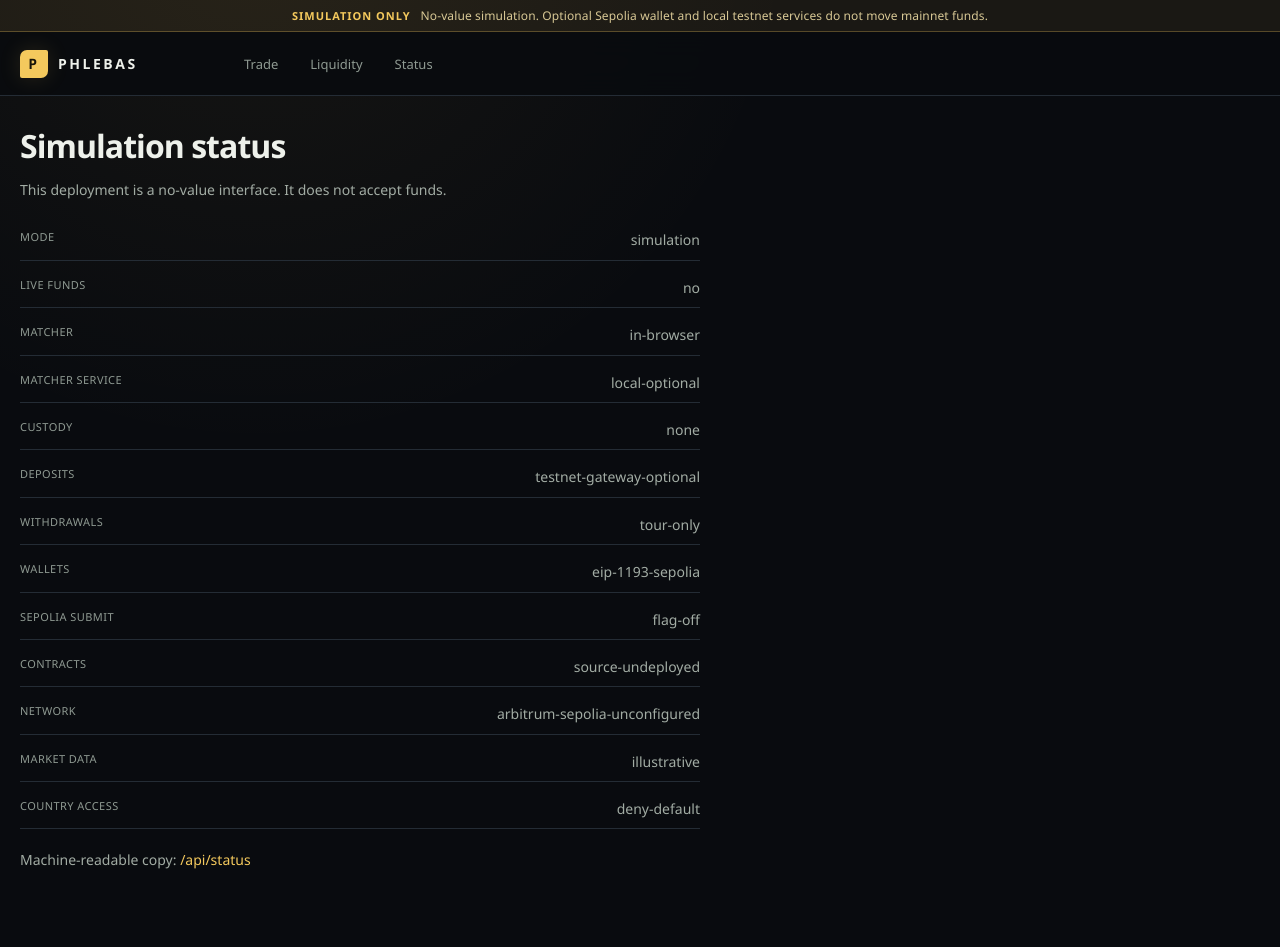
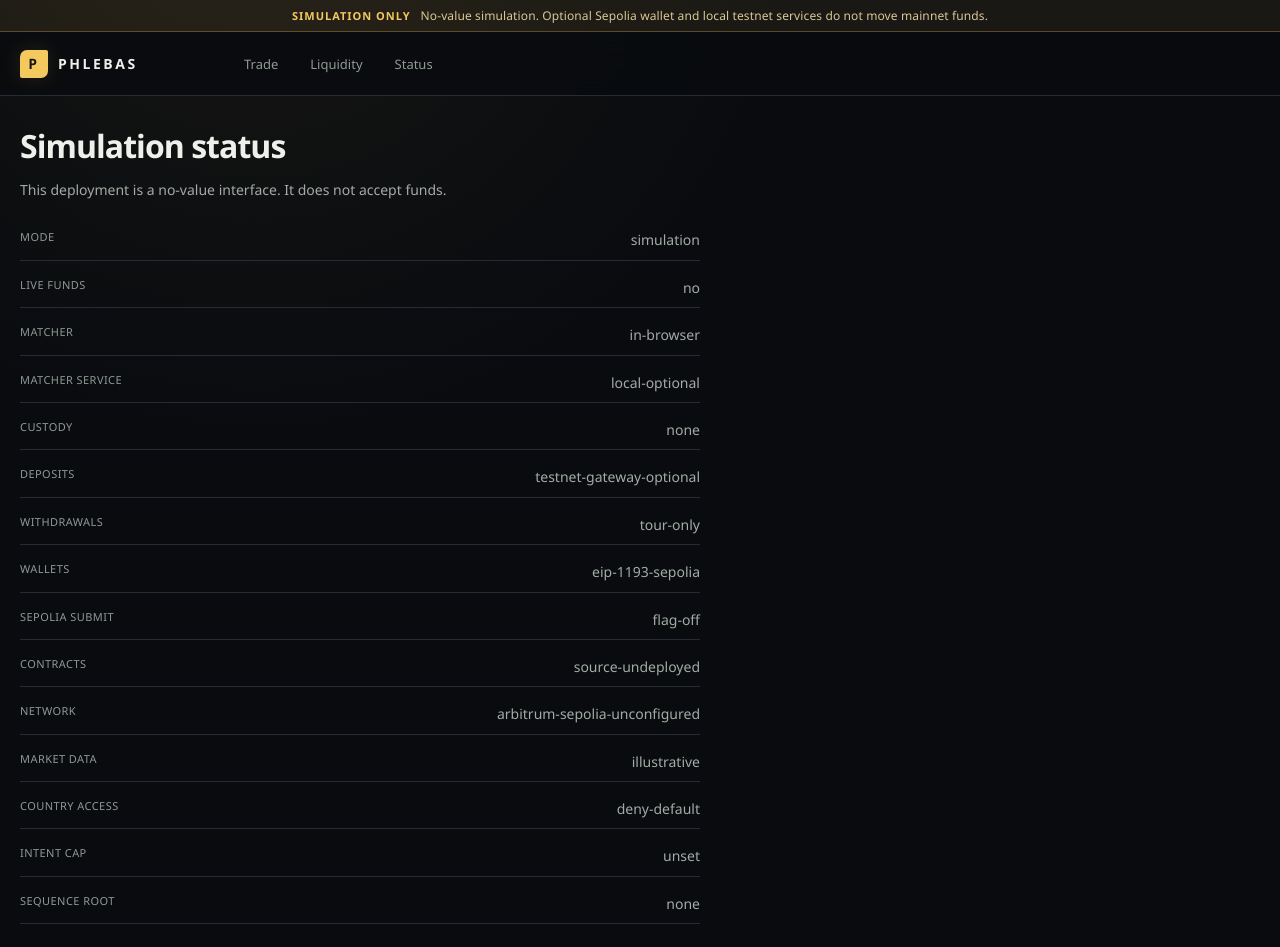
Before and after one commit to EauDoon/Phlebas, a Next.js app: page /status in a window 1280 px wide. Shown: the top 947 px of the page. Before the commit the page ends 920 px from the top, so only its background shows below. Built offline with nearby package versions, Linux system fonts and the light colour scheme.

Commit message:
feat: show unset intent cap on the public status page

```diff
--- a/src/app/status/page.tsx
+++ b/src/app/status/page.tsx
@@ -28,6 +28,8 @@ export default function StatusPage() {
         <div><dt>Network</dt><dd>{status.network}</dd></div>
         <div><dt>Market data</dt><dd>{status.marketData}</dd></div>
         <div><dt>Country access</dt><dd>{status.countryAccess}</dd></div>
+        <div><dt>Intent cap</dt><dd>{status.intentCap === null ? "unset" : status.intentCap}</dd></div>
+        <div><dt>Sequence root</dt><dd>{status.sequenceRoot === null ? "none" : status.sequenceRoot}</dd></div>
       </dl>
       <p>
         Machine-readable copy: <a href="/api/status">/api/status</a>
```
Also changed, not shown: 1 other file (tests, documents, lock files or other folders).
